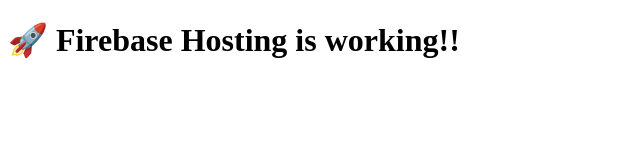
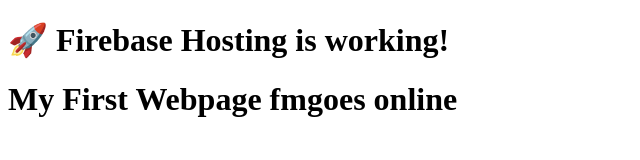
Before and after one commit to ritikrrm999-debug/Spend-Tracker-, a plain HTML site: page index.html in a window 1280 px wide. Shown: the whole page, without its empty margins (0-640 px from the left). Drawn offline with Linux system fonts and the light colour scheme.

Commit message:
Update index.html

```diff
--- a/index.html
+++ b/index.html
@@ -2,6 +2,7 @@
 <html>
 <head><title>Firebase Test</title></head>
 <body>
-  <h1>🚀 Firebase Hosting is working!!</h1>
+  <h1>🚀 Firebase Hosting is working!</h1>
+  <h1>My First Webpage fmgoes online</h1>
 </body>
 </html>
```
